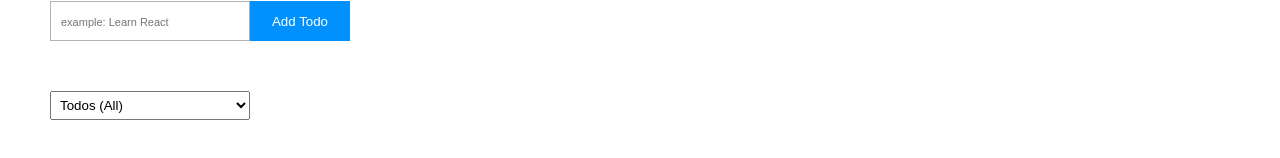
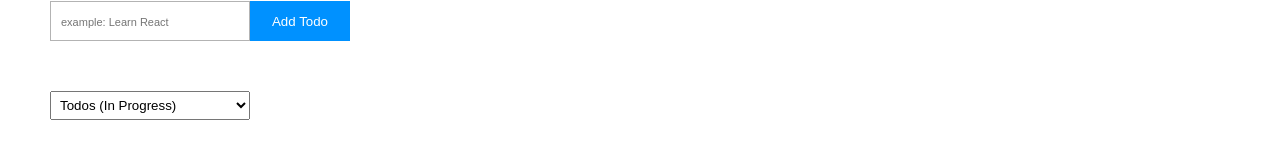
Before and after one commit to becodeorg/hamilton-7-to-do-react-sachajeunejean, a React (Create React App) app: page / in a window 1280 px wide. Shown: the part 284-442 px from the top of the page. Built offline with nearby package versions, Linux system fonts and the light colour scheme; a web font is replaced by a local one.

Commit message:
commit changes

```diff
--- a/src/components/Todo.js
+++ b/src/components/Todo.js
@@ -1,6 +1,6 @@
 import React, { useEffect, useState } from "react";
 
-const Todo = ({ index, todo, todos, setTodos, categoryState }) => {
+const Todo = ({ todo, todos, setTodos, categoryState }) => {
   let [category, setCategory] = useState([]);
 
   useEffect(() => {
@@ -33,7 +33,7 @@ const Todo = ({ index, todo, todos, setTodos, categoryState }) => {
       <span
         id="todo-check"
         className={`${
-          categoryState === "done" ? "hide" : ""
+          categoryState === "done" || category == "done" ? "hide" : ""
         } material-symbols-outlined`}
         onClick={handleTodoDone}
       >
--- a/src/components/TodoList.js
+++ b/src/components/TodoList.js
@@ -11,7 +11,7 @@ const TodoList = () => {
   }, []);
 
   useEffect(() => {
-    setCategoryState("all");
+    setCategoryState("progress");
   }, []);
 
   const handleCategories = (e) => {
@@ -52,16 +52,15 @@ const TodoList = () => {
       </form>
       <article className="todo-app__list-container">
         <select className="categories" onChange={handleCategories}>
+          <option value="progress">Todos (In Progress)</option>
+          <option value="done">Todos (Done)</option>
           <option value="all">Todos (All)</option>
-          <option value="progress">Todos (In Progress)</option>
-          <option value="done">Todos (Dones)</option>
         </select>
         <ul className="todo-app__list-container__list">
           {todos.map((todo, key) => (
             <Todo
               localStorage={localStorage}
               key={key}
-              index={key}
               todo={todo}
               todos={todos}
               setTodos={setTodos}
```
